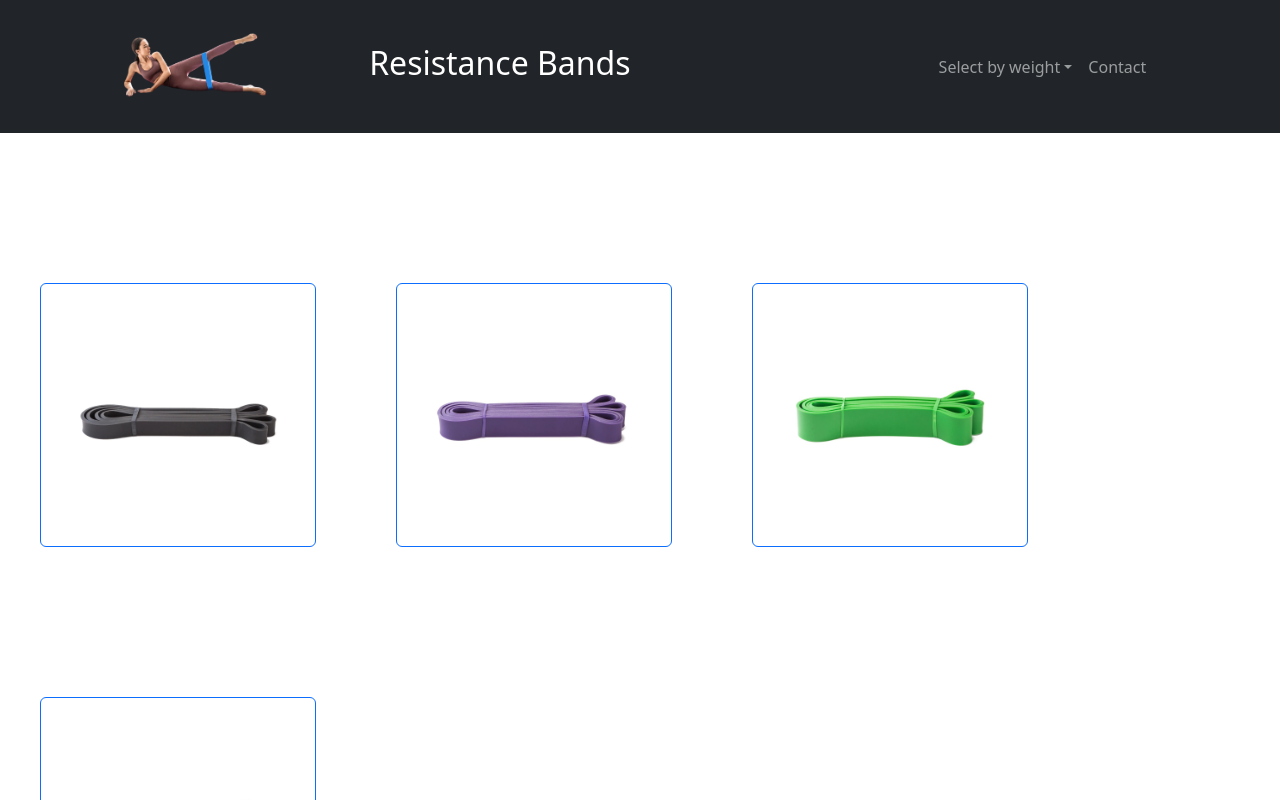
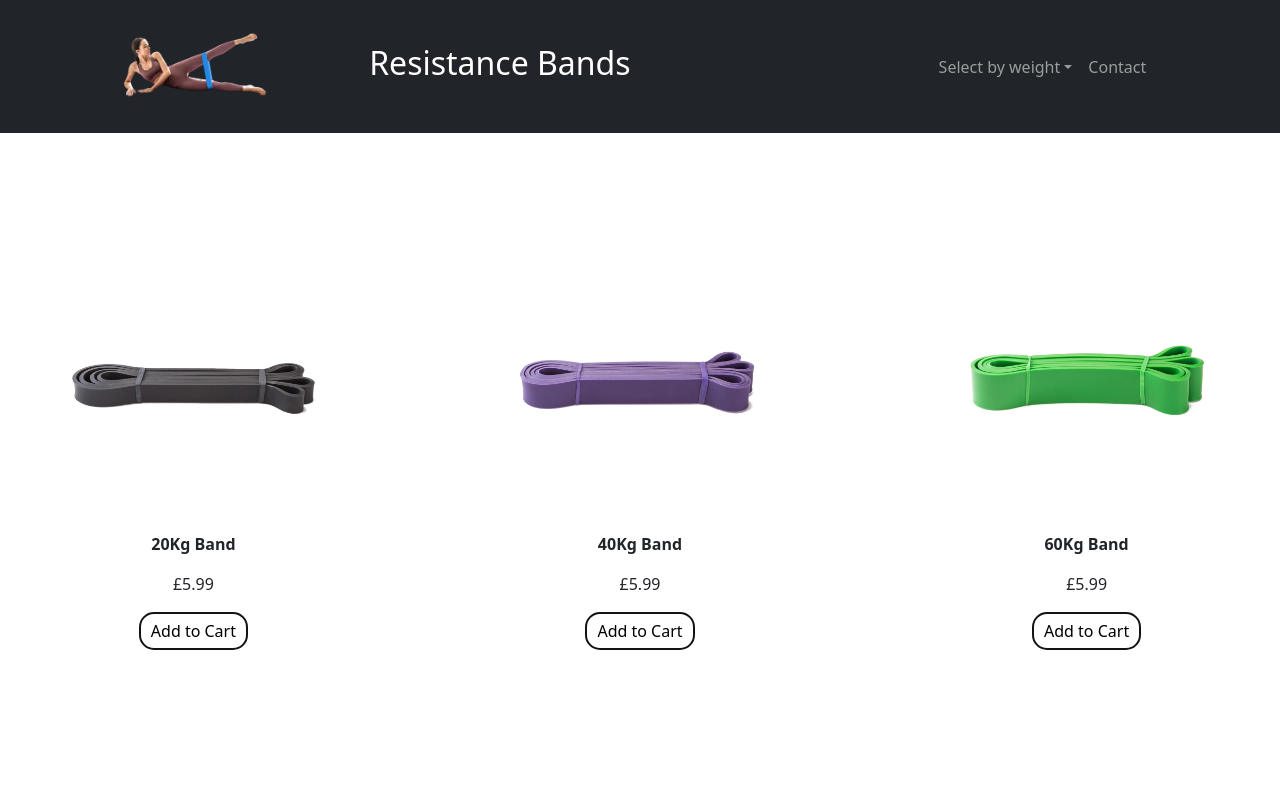
Before and after one commit to dennihous/resistanceBands, a React app: page / in a window 1280 px wide. Shown: the top 800 px of the page. Built offline with nearby package versions, Linux system fonts and the light colour scheme.

Commit message:
Added more bands, made each band icon more interactive and added nicer add to cart buttons

```diff
--- a/src/features/Band1.tsx
+++ /dev/null
@@ -1,10 +0,0 @@
-import React from 'react';
-
-export default function Band1() {
-
-  return (
-    <div className="resistance-band-button">
-      <img src={'/images/BlackBand.png'} className="resistance-band-image" />
-    </div>
-  )
-}
--- /dev/null
+++ b/src/features/Bands/Band1.scss
@@ -0,0 +1,47 @@
+.band-page {
+  display: flex;
+  justify-content: space-between;
+  align-items: center;
+  padding: 20px;
+}
+
+.band-details {
+  flex: 1;
+  padding: 20px;
+  display: flex;
+  flex-direction: column;
+  align-items: right;
+  text-align: center;
+}
+
+.title-container {
+  display: flex;
+  justify-content: right;
+  align-items: center;
+  height: 100%;
+}
+
+.resistance-band-image-page {
+  width: 100%;
+  height: auto;
+}
+
+.details {
+  font-size: 18px;
+  margin-top: 20px;
+}
+
+.add-to-cart {
+  flex: 1;
+  padding: 20px;
+  justify-content: center;
+  align-items: center;
+}
+
+button {
+  background-color: #007bff;
+  color: #fff;
+  padding: 10px 20px;
+  border: none;
+  cursor: pointer;
+}
--- /dev/null
+++ b/src/features/Bands/Band1.tsx
@@ -0,0 +1,23 @@
+import React from 'react';
+import './Band1.scss'
+
+export default function Band1() {
+  return (
+    <div className="band-page">
+      <div className="band-details">
+        <img src={'/images/BlackBand.png'} alt="Resistance Band" className="resistance-band-image-page" />
+        <div className="details">
+          <h2>20Kg Resistance Band</h2>
+          <p>
+            Write some details about the resistance band here.
+            Lorem ipsum dolor sit amet, consectetur adipiscing elit.
+            Nulla ac justo vel urna cursus dictum in ac ex.
+          </p>
+        </div>
+      </div>
+      <div className="add-to-cart">
+        <button>Add to Cart</button>
+      </div>
+    </div>
+  );
+}
--- a/src/features/ResistanceBand/ResistanceBand.scss
+++ b/src/features/ResistanceBand/ResistanceBand.scss
@@ -1,10 +1,93 @@
+.resistance-band-list-container {
+  display: flex;
+  justify-content: space-between; /* Spread items evenly */
+  flex-wrap: wrap; /* Wrap items to the next line if they overflow */
+}
+
+.resistance-band-item {
+  margin-top: 50px;
+  padding: 3%;
+  box-sizing: border-box;
+}
+
 .resistance-band-image {
-  width: 250px;
+  width: 200px;
   height: auto;
 }
 
-.resistance-band-button {
-  margin-top: 150px;
-  margin-right: 40px;
-  margin-left: 40px;
+@media (min-width: 630px) {
+  .resistance-band-image {
+    width: 250px;
+  }
 }
+
+@media (min-width: 745px) {
+  .resistance-band-image {
+    width: 300px;
+  }
+}
+
+@media (min-width: 890px) {
+  .resistance-band-image {
+    width: 360px;
+  }
+}
+
+@media (min-width: 1090px) {
+  .resistance-band-image {
+    width: 450px;
+  }
+}
+
+@media (min-width: 1200px) {
+  .resistance-band-image {
+    width: 310px;
+  }
+}
+
+@media (min-width: 1630px) {
+  .resistance-band-image {
+    width: 172px;
+  }
+}
+
+.product {
+  display: flex;
+  flex-direction: column;
+  justify-content: center;
+  align-items: center;
+}
+
+.product .description {
+  text-align: center;
+}
+
+.product img:hover {
+  border: 1px;
+}
+
+.product:hover {
+  transition: 0.3s ease-in;
+  cursor: pointer;
+  border: 1px;
+  margin-top: -10px;
+  margin-bottom: 10px;
+}
+
+.add-to-cart-button {
+  background-color: transparent;
+  border: 2px solid rgb(19, 19, 19);
+  min-width: 100px;
+  padding-left: 10px;
+  padding-right: 10px;
+  padding-top: 5px;
+  padding-bottom: 5px;
+  border-radius: 15px;
+  color: black;
+}
+
+.add-to-cart-button:hover {
+  background-color: rgb(19, 19, 19);
+  color: white;
+  cursor: pointer;
+}
--- a/src/features/ResistanceBand/ResistanceBand.tsx
+++ b/src/features/ResistanceBand/ResistanceBand.tsx
@@ -5,12 +5,23 @@ import './ResistanceBand.scss';
 type ResistanceBandProps = {
   name: string;
   imageUrl: string;
+  price: string
 }
 
-export default function ResistanceBand({ name, imageUrl }: ResistanceBandProps) {
+export default function ResistanceBand({ name, imageUrl, price }: ResistanceBandProps) {
   return (
-    <Button variant="outline-primary" className="resistance-band-button">
+    <div className='product'>
       <img src={imageUrl} alt={name} className="resistance-band-image" />
-    </Button>
+      <div className="description">
+        <p>
+          <b>{name}</b>
+        </p>
+        <p>£{price}</p>
+      </div>
+      <Button className='add-to-cart-button'>Add to Cart</Button>
+      {/* <Button variant="outline-primary" className="resistance-band-button">
+      </Button> */}
+
+    </div>
   )
 }
--- /dev/null
+++ b/src/features/ResistanceBand/ResistanceBandList.tsx
@@ -0,0 +1,22 @@
+import React from 'react';
+import ResistanceBand from './ResistanceBand';
+
+type ResistanceBandListProps = {
+  bands: any
+}
+
+export default function ResistanceBandList({ bands }: ResistanceBandListProps) {
+  return (
+    <div className="resistance-band-list-container">
+        {bands.map((band: any, index: number) => (
+          <div key={index} className="resistance-band-item">
+            <ResistanceBand
+              name={band.name}
+              imageUrl={band.imageUrl}
+              price={band.price}
+            />
+          </div>
+        ))}
+      </div>
+  )
+}
--- a/src/features/ResistanceBandList.tsx
+++ /dev/null
@@ -1,20 +0,0 @@
-import React from 'react';
-import ResistanceBand from './ResistanceBand/ResistanceBand';
-
-type ResistanceBandListProps = {
-  bands: any
-}
-
-export default function ResistanceBandList({ bands }: ResistanceBandListProps) {
-  return (
-    <div className="resistance-band-list">
-        {bands.map((band: any, index: number) => (
-          <ResistanceBand
-            key={index}
-            name={band.name}
-            imageUrl={band.imageUrl}
-          />
-        ))}
-      </div>
-  )
-}
--- a/src/features/TopBar/TopBar.scss
+++ b/src/features/TopBar/TopBar.scss
@@ -9,7 +9,6 @@
   height: auto;
   margin-right: 100px;
   margin-left: -100px;
-  border-radius: 10px;
 }
 
 .resistance-band-title {
--- a/src/features/TopBar/TopBar.tsx
+++ b/src/features/TopBar/TopBar.tsx
@@ -13,7 +13,7 @@ export default function TopBar() {
     <>
       <Navbar bg="dark" data-bs-theme="dark">
         <Container className="centered-topbar">
-          <Navbar.Brand href="/home" className="resistance-band-title">
+          <Navbar.Brand href="/" className="resistance-band-title">
             <Image
               src="/images/Icon-removed-background.png"
               alt="Logo"
--- a/src/index.tsx
+++ b/src/index.tsx
@@ -7,7 +7,7 @@ import {
 import 'bootstrap/dist/css/bootstrap.min.css';
 import Home from './pages/Home';
 import TopBar from './features/TopBar/TopBar';
-import Band1 from './features/Band1';
+import BuyBand from './pages/BuyBand';
 import ErrorPage from './pages/error-page';
 import './index.scss'
 
@@ -22,8 +22,8 @@ const router = createBrowserRouter([
         element: <Home />
       },
       {
-        path: "band1",
-        element: <Band1 />
+        path: "/Bands",
+        element: <BuyBand />
       },
     ]
   }
--- /dev/null
+++ b/src/pages/BuyBand.tsx
@@ -0,0 +1,10 @@
+import React from 'react';
+import Band1 from '../features/Bands/Band1';
+
+export default function Home() {
+  return (
+    <div>
+      <Band1 />
+    </div>
+  );
+}
--- a/src/pages/Home.tsx
+++ b/src/pages/Home.tsx
@@ -1,12 +1,14 @@
 import React from 'react';
-import ResistanceBandList from '../features/ResistanceBandList';
+import ResistanceBandList from '../features/ResistanceBand/ResistanceBandList';
 import YoutubeVideo from '../features/YoutubeVideo/YoutubeVideo';
 
 const bands = [
-  { name: 'Band 1', imageUrl: '/images/BlackBand.png' },
-  { name: 'Band 4', imageUrl: '/images/PurpleBand.png' },
-  { name: 'Band 3', imageUrl: '/images/GreenBand.png' },
-  { name: 'Band 2', imageUrl: '/images/BlueBand.png' },
+  { name: '20Kg Band', imageUrl: '/images/BlackBand.png', price: '5.99' },
+  { name: '40Kg Band', imageUrl: '/images/PurpleBand.png', price: '5.99' },
+  { name: '60Kg Band', imageUrl: '/images/GreenBand.png', price: '5.99' },
+  { name: '80Kg Band', imageUrl: '/images/BlueBand.png', price: '5.99' },
+  { name: '80Kg Band', imageUrl: '/images/RedBand.png', price: '5.99' },
+  { name: '80Kg Band', imageUrl: '/images/CollectionBands.png', price: '23.99' },
 ];
 
 export default function Home() {
```
Also changed, not shown: public/images/CollectionBands.png (added), public/images/RedBand.png (added).
